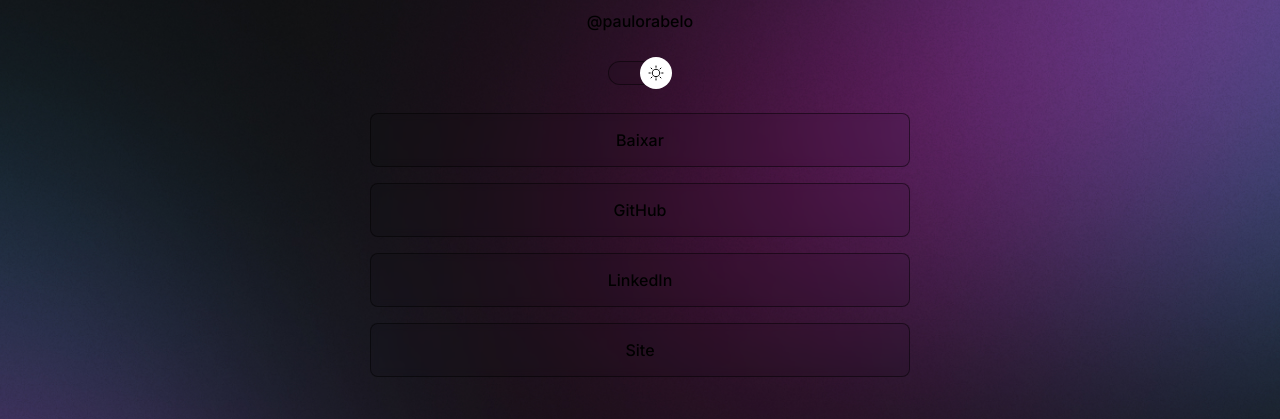
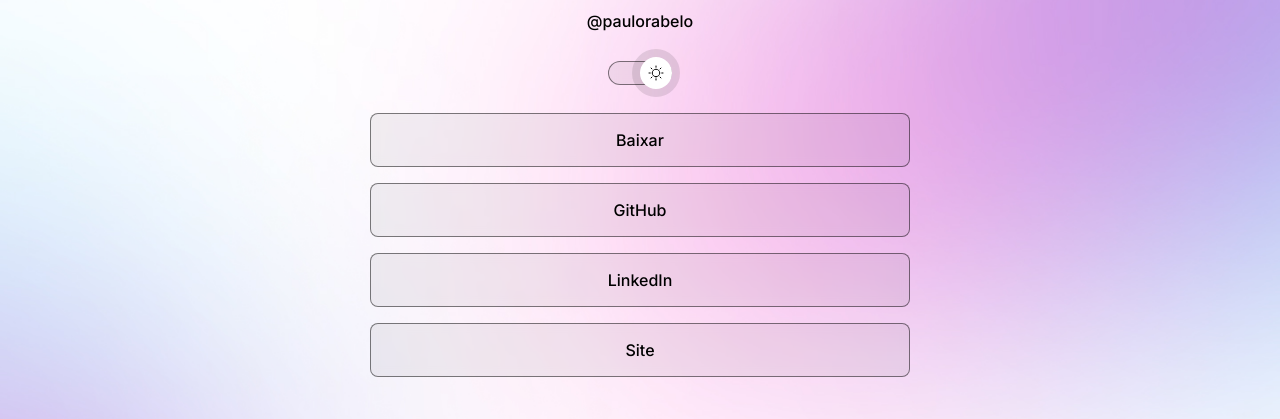
Before and after one commit to paulorabelo/discover-devlinks, a plain HTML site: page index.html in a window 1280 px wide. In both pictures the pointer is over the button 656 px from the left and 241 px from the top of the page. Shown: the part 168-587 px from the top of the page. Drawn offline with nearby package versions, Linux system fonts and the light colour scheme.

Commit message:
fixed switcher outline button and readme

```diff
--- a/style.css
+++ b/style.css
@@ -88,6 +88,9 @@ body *{
   left: initial; */
   animation: slide-left .4s forwards;
 }
+#switch button:hover{
+  outline: 8px solid var(--highlight-color);
+}
 
 #switch span{
   display: block;
@@ -172,7 +175,7 @@ footer{
   }
 
   .light {
-    --br-url: url(./assets/bg-desktop-light.jpg);
+    --bg-url: url(./assets/bg-desktop-light.jpg);
   }
 }
 
```
Also changed, not shown: github/preview.jpg (added), 1 other file.
